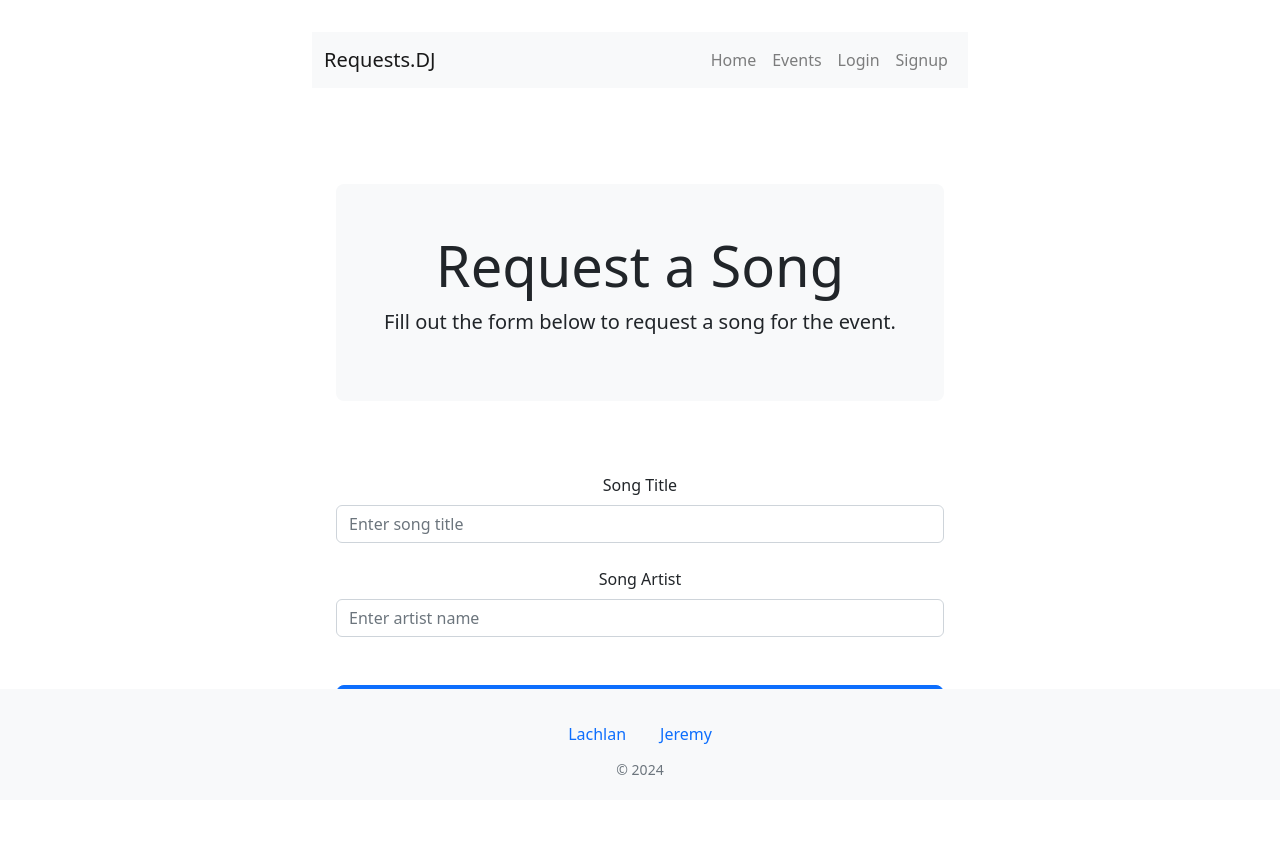
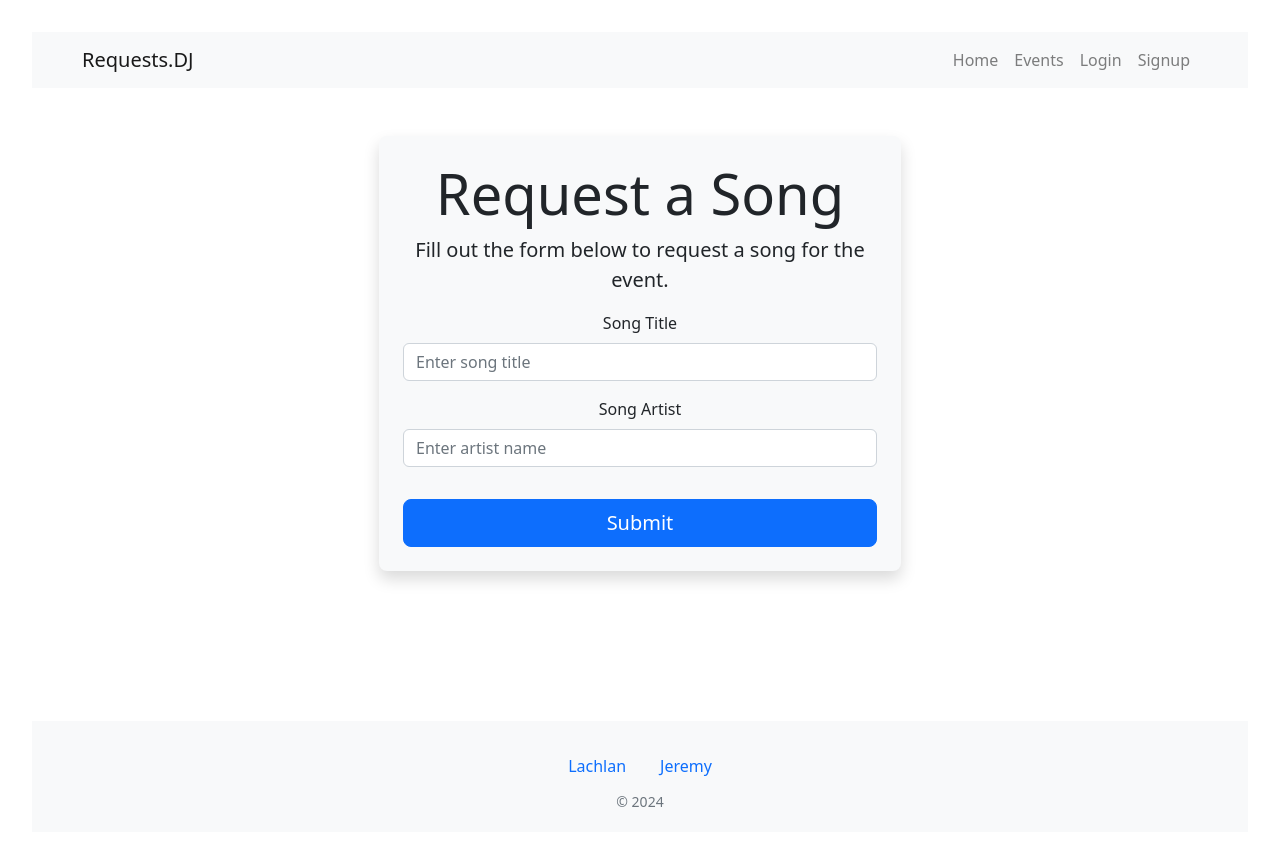
Before and after one commit to roughnut/requests-dj-v2, a React (Vite) app in the folder client/: page /events/1/add_song in a window 1280 px wide. Shown: the top 846 px of the page. Built offline with nearby package versions, Linux system fonts and the light colour scheme.

Commit message:
Playing around with style changes.

```diff
--- a/client/src/App.css
+++ b/client/src/App.css
@@ -1,4 +1,5 @@
 #root {
+  min-width: 100%;
   max-width: 1280px;
   margin: 0 auto;
   padding: 2rem;
@@ -44,3 +45,12 @@
 .navi {
   padding: 5px;
 }
+
+footer {
+  position: relative;
+  bottom: 0;
+  width: 100%;
+  background-color: #f8f9fa;
+  padding: 0.5rem;
+  text-align: center;
+}
--- a/client/src/components/AddEvent.jsx
+++ b/client/src/components/AddEvent.jsx
@@ -10,6 +10,7 @@ const AddEvent = () => {
   const [name, setName] = useState('');
   const [description, setDescription] = useState('');
   const [date, setDate] = useState('');
+  const [error, setError] = useState(null);
 
   const { state, setEvents } = useSongContext();
   const navigate = useNavigate();
@@ -87,17 +88,12 @@ const AddEvent = () => {
   };
 
   return (
-    <Container>
-      <Row className="my-5">
-        <Col>
-          <div className="p-5 mb-4 bg-light rounded-3">
-            <h1 className="display-4">Create a New Event</h1>
-            <p className="lead">Fill out the form below to add a new event to your lineup.</p>
-          </div>
-        </Col>
-      </Row>
-      <Row>
-        <Col>
+    <Container className="d-flex justify-content-center align-items-center">
+      <Row className="justify-content-center w-100">
+        <Col xs={12} md={8} lg={6}>
+          <div className="p-4 bg-light rounded-3 shadow">
+            <h1 className="display-4 text-center">Create a New Event</h1>
+            <p className="lead text-center">Fill out the form below to add a new event to your lineup.</p>
             <Form onSubmit={handleSubmit}>
               <Form.Group className="mb-4">
                 <Form.Label htmlFor="event-title">Event Title</Form.Label>
@@ -135,12 +131,14 @@ const AddEvent = () => {
               <Button
                 variant="primary"
                 type="submit"
-              className="w-100 mt-4 py-2"
+                className="w-100 mt-4"
                 size="lg"
               >
                 Create Event
               </Button>
+              {error && <p className="text-danger mt-2 text-center">{error}</p>}
             </Form>
+          </div>
         </Col>
       </Row>
     </Container>
--- a/client/src/components/AddSong.jsx
+++ b/client/src/components/AddSong.jsx
@@ -54,19 +54,14 @@ const AddSong = () => {
   };
 
   return (
-    <Container>
-      <Row className="my-5">
-        <Col>
-          <div className="p-5 mb-4 bg-light rounded-3">
-            <h1 className="display-4">Request a Song</h1>
-            <p className="lead">Fill out the form below to request a song for the event.</p>
-          </div>
-        </Col>
-      </Row>
-      <Row>
-        <Col>
+    <Container className="d-flex justify-content-center align-items-center">
+      <Row className="justify-content-center w-100">
+        <Col xs={12} md={8} lg={6}>
+          <div className="p-4 bg-light rounded-3 shadow">
+            <h1 className="display-4 text-center">Request a Song</h1>
+            <p className="lead text-center">Fill out the form below to request a song for the event.</p>
             <Form onSubmit={handleSubmit}>
-            <Form.Group className="mb-4">
+              <Form.Group className="mb-3">
                 <Form.Label htmlFor="song-title">Song Title</Form.Label>
                 <Form.Control
                   type="text"
@@ -77,7 +72,7 @@ const AddSong = () => {
                   placeholder="Enter song title"
                 />
               </Form.Group>
-            <Form.Group className="mb-4">
+              <Form.Group className="mb-3">
                 <Form.Label htmlFor="song-artist">Song Artist</Form.Label>
                 <Form.Control
                   type="text"
@@ -90,14 +85,15 @@ const AddSong = () => {
               <Button
                 variant="primary"
                 type="submit"
-              className="w-100 mt-4 py-2"
+                className="w-100 mt-3"
                 size="lg"
                 disabled={loading} // Disable button while loading
               >
                 {loading ? 'Submitting...' : 'Submit'}
               </Button>
-            {error && <p className="text-danger mt-2">{error}</p>}
+              {error && <p className="text-danger mt-2 text-center">{error}</p>}
             </Form>
+          </div>
         </Col>
       </Row>
     </Container>
--- a/client/src/components/Footer.jsx
+++ b/client/src/components/Footer.jsx
@@ -3,11 +3,11 @@ import '../App.css';
 
 const Footer = () => {
   return (
-    <footer className="w-100 fixed-bottom bg-light py-1 text-center mt-3">
+    <footer className="bg-light py-1 text-center">
       <div className="text-dark mt-4">
         <div className="d-flex justify-content-center gap-4">
-          <a href="https://github.com/CinosMagician" target="_blank" className="text-decoration-none navi">Lachlan</a>
-          <a href="https://github.com/roughnut" target="_blank" className="text-decoration-none navi">Jeremy</a>
+          <a href="https://github.com/CinosMagician" target="_blank" rel="noopener noreferrer" className="text-decoration-none navi">Lachlan</a>
+          <a href="https://github.com/roughnut" target="_blank" rel="noopener noreferrer" className="text-decoration-none navi">Jeremy</a>
         </div>
         <p className="text-muted small mt-2">&copy; 2024</p>
       </div>
--- a/client/src/components/Song.jsx
+++ b/client/src/components/Song.jsx
@@ -117,9 +117,7 @@ const Song = ({ song, onUpvote, addUpvote, refetch }) => {
   return (
     <div className="song-card">
       <header className="song-title">{song.title}</header>
-      {song.artist && song.artist.trim() && (
-        <p className="song-artist">Artist: {song.artist}</p>
-      )}
+      <p className="song-artist">{song.artist}</p>
       <p className="song-votes">Votes: {upvotes}</p>
       <button
         className={`btn ${hasUpvoted ? 'btn-success' : 'btn-dark'}`}
--- a/client/src/components/SongsList.css
+++ b/client/src/components/SongsList.css
@@ -8,7 +8,7 @@
 }
 
 .songs-grid {
-  display: grid;
+  display: list;
   grid-template-columns: repeat(auto-fill, minmax(300px, 1fr));
   gap: 20px;
 }
--- a/client/src/pages/Login.jsx
+++ b/client/src/pages/Login.jsx
@@ -36,6 +36,7 @@ export default function Login() {
       setUser(data.login.user);
       // Redirect to home page after successful login
       navigate('/dashboard');
+      window.location.reload();
     } catch (e) {
       console.error(e);
     }
@@ -48,10 +49,10 @@ export default function Login() {
 
   return (
     <div className='row justify-content-center'>
-      <h1 className='col-12'>Login</h1>
+      <h1 className='col-6'>Login</h1>
       <form onSubmit={handleFormSubmit}>
         <input
-          className='col-12 m-2'
+          className='col-6 m-2'
           type="text"
           name="username"
           value={formState.username}
@@ -59,16 +60,16 @@ export default function Login() {
           placeholder="Username"
         />
         <input
-          className='col-12 m-2'
+          className='col-6 m-2'
           type="password"
           name="password"
           value={formState.password}
           onChange={handleChange}
           placeholder="Password"
         />
-        <button className='col-12 m-2' type="submit">Login</button>
+        <button className='col-6 m-2' type="submit">Login</button>
       </form>
-      {error && <p className='col-12 m-2'>Username or Password Incorrect</p>}
+      {error && <p className='col-6 m-2'>Username or Password Incorrect</p>}
     </div>
   );
 }
--- a/client/src/pages/Signup.jsx
+++ b/client/src/pages/Signup.jsx
@@ -29,6 +29,7 @@ export default function Signup() {
       setUser(data.addUser.user);
       // Redirect to events page after successful signup
       navigate('/dashboard');
+      window.location.reload();
     } catch (err) {
       console.error('Signup error: ', err);
     }
@@ -39,7 +40,7 @@ export default function Signup() {
       <h1 className='row justify-content-center'>Signup</h1>
       <form onSubmit={handleFormSubmit}>
         <input
-          className='col-12 m-2'
+          className='col-6 m-2'
           type="text"
           name="username"
           value={formState.username}
@@ -47,16 +48,16 @@ export default function Signup() {
           placeholder="Username"
         />
         <input
-          className='col-12 m-2'
+          className='col-6 m-2'
           type="password"
           name="password"
           value={formState.password}
           onChange={handleChange}
           placeholder="Password"
         />
-        <button className='col-12 m-2' type="submit">Sign Up</button>
+        <button className='col-6 m-2' type="submit">Sign Up</button>
       </form>
-      {error && <p className='col-12 m-2'>Signup failed</p>}
+      {error && <p className='col-6 m-2'>Signup failed</p>}
     </div>
   );
 }
```
Lines whose indentation alone changed are shown as unchanged.
